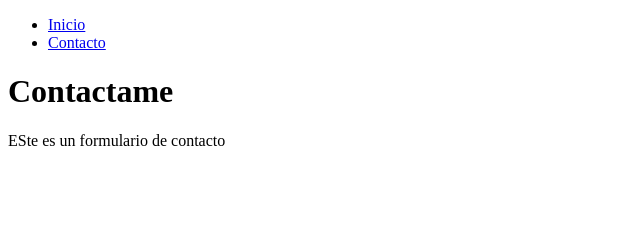
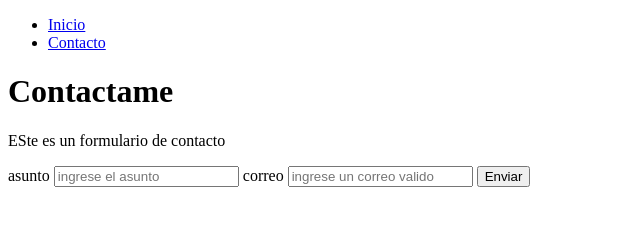
Before and after one commit to KAOXDC/pagina_web, a plain HTML site: page contacto.html in a window 1280 px wide. Shown: the whole page, without its empty margins (0-640 px from the left). Drawn offline with Linux system fonts and the light colour scheme.

Commit message:
agregar campos al formulario

```diff
--- a/contacto.html
+++ b/contacto.html
@@ -20,7 +20,12 @@
     <h1>Contactame</h1>
     <p>ESte es un formulario de contacto</p>
     <form action="">
+        <label for="">asunto </label>
+        <input type="text" placeholder="ingrese el asunto">
+        <label for="">correo</label>
+        <input type="email" name="email" id="" placeholder="ingrese un correo valido">
 
+        <input type="submit" value="Enviar">
     </form>
 </body>
 </html>
```
